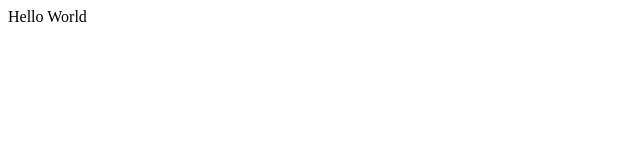
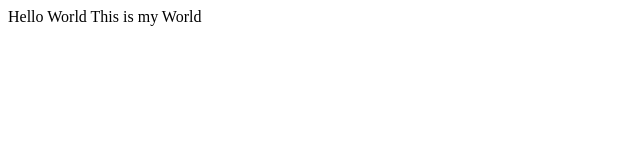
Before and after one commit to abhik8250/learngit-demo, a plain HTML site: page index.html in a window 1280 px wide. Shown: the whole page, without its empty margins (0-640 px from the left). Drawn offline with Linux system fonts and the light colour scheme.

Commit message:
Add New line2

```diff
--- a/index.html
+++ b/index.html
@@ -1,3 +1,4 @@
 <p>
     Hello World
+    This is my World
 </p>
```
